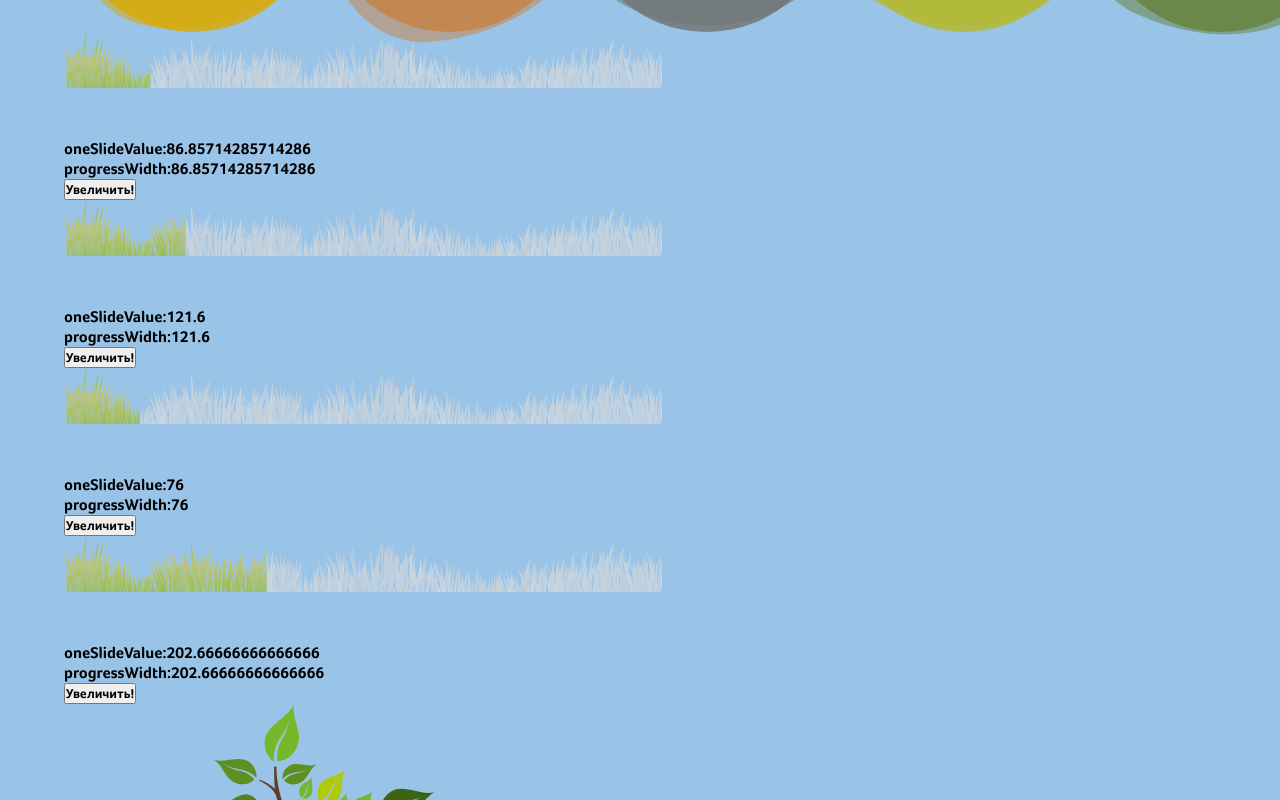
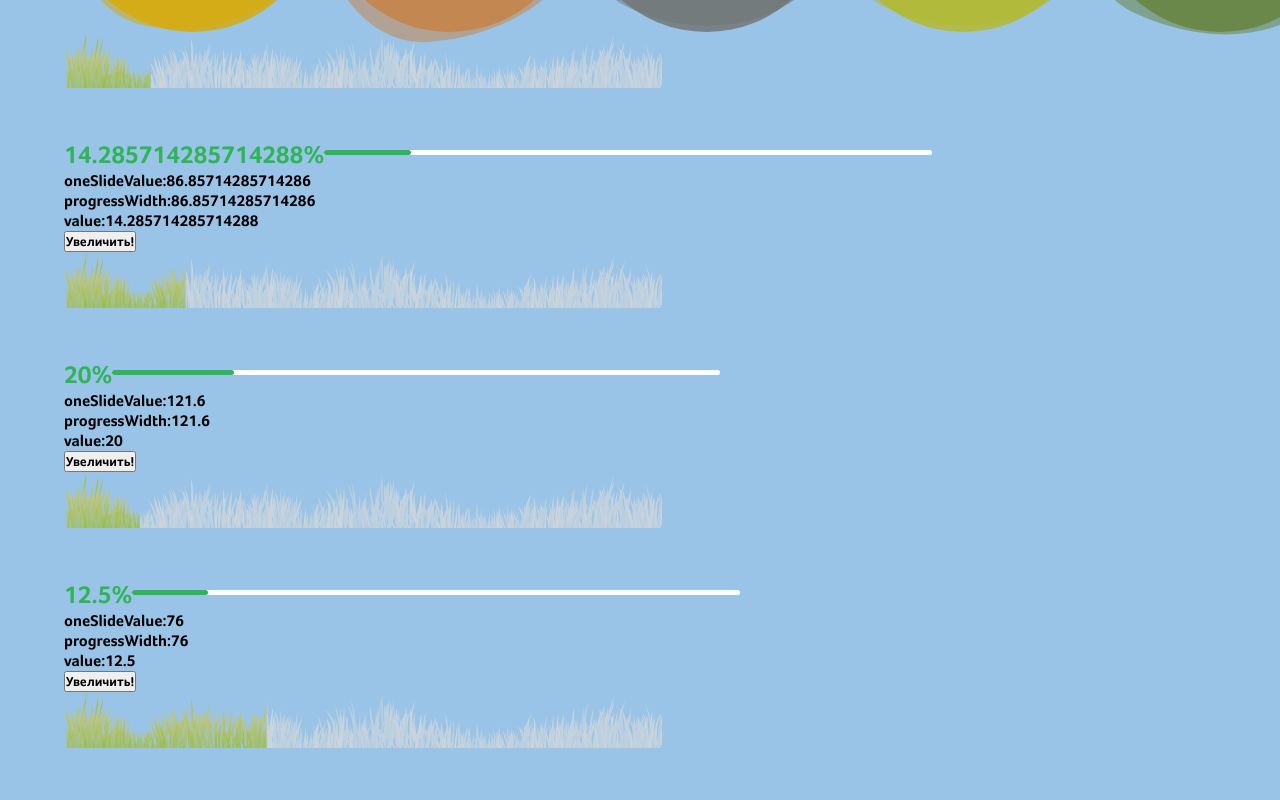
Before and after one commit to mishapotap/fosagro, a React (Create React App) app: page / in a window 1280 px wide. Shown: the part 1320-2120 px from the top of the page. Built offline with nearby package versions, Linux system fonts and the light colour scheme.

Commit message:
Добавил прогрессбар

```diff
--- a/src/components/atoms/StepProgressBar.jsx
+++ b/src/components/atoms/StepProgressBar.jsx
@@ -1,14 +1,22 @@
 import React, { useState } from "react"
 import styled from "styled-components"
-// import { COLORS } from "../../constants"
+import { COLORS } from "../../constants"
 import { StepProgressBarJsx } from "../../assets/svg"
 
-export default function StepProgressBar({width, slidesAmount}) {
+export default function StepProgressBar({width, slidesAmount, color = COLORS.green, max = 100}) {
     // TODO Перенести состояние в Mobx
     const oneSlideValue = width / slidesAmount
     const [progressWidth, setProgressWidth] = useState(oneSlideValue)
+    const [value, setValue] = useState(progressWidth/width*100)
 
-    const increaseProgress = () => (progressWidth >= width) ? null : setProgressWidth(progressWidth + oneSlideValue)
+
+    function increaseProgress() {
+        if (progressWidth < width) {
+            // console.log("lf")
+            setProgressWidth(progressWidth + oneSlideValue)
+            setValue((progressWidth + oneSlideValue)/width*100)
+        }
+    }
 
     return (
         <>
@@ -17,13 +25,69 @@ export default function StepProgressBar({width, slidesAmount}) {
             slidesAmount={slidesAmount}
             progressWidth={progressWidth}
         />
+        <Container color={color} width={width}>
+            <Persent color={color}>{value}%</Persent>
+            <Progress value={value} max={max} />
+        </Container>
+        {/* <Hr width={width}/> */}
         <div>oneSlideValue:{oneSlideValue}</div>
         <div>progressWidth:{progressWidth}</div>
+        <div>value:{value}</div>
         <Button type="button" onClick={() => increaseProgress()}>Увеличить!</Button>
         </>
     )
 }
 
+const Container = styled.div`
+    /* width: ${props => `${props.width}px`}; */
+    /* height: fit-content; */
+    progress {
+        color: ${props => props.color};
+    }
+    /* Значение  */
+    progress[value]{
+        width: ${props => `${props.width}px`};
+        -webkit-appearance: none;
+        appearance: none;
+    }
+    /* Задний фон */
+    progress[value]::-webkit-progress-bar {
+        height: 5px;
+        border-radius: 50px;
+        background-color: ${COLORS.white};
+    }
+    /* Полоска прогресса */
+    progress[value]::-webkit-progress-value {
+        height: 5px;
+        border-radius: 50px;
+        background-color: ${props => props.color};
+        transition: all 0.3s;
+    }
+`
+const Persent = styled.div`
+display: inline-block;
+    width: fit-content;
+    font-family: 'FocoBold';
+    font-size: 25px;
+    line-height: 32px;
+    color: ${props => props.color};
+`
+const Progress = styled.progress`
+`
+
 const Button = styled.button`
-    display: block
+    display: block;
 `
+
+// const Hr = styled.div`
+//     display: block;
+//     margin-top: 20px;
+//     height: 5px;
+//     background-color: ${COLORS.white};
+//     width: ${props => `${props.width}px`};
+//     position: relative;
+// `
+
+// const ProgressHr = styled.div`
+
+// `
```
